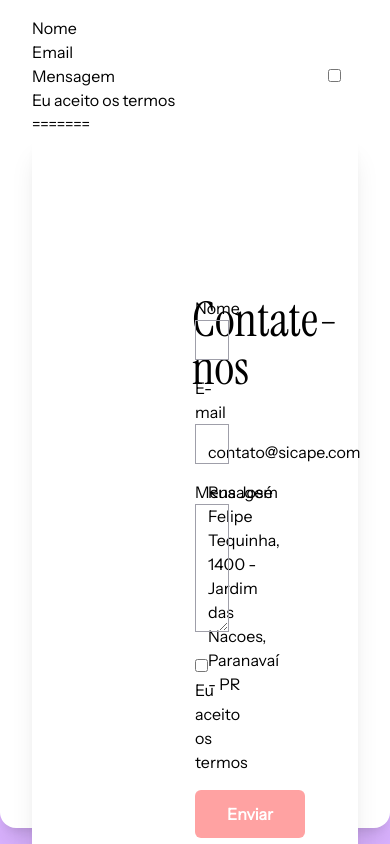
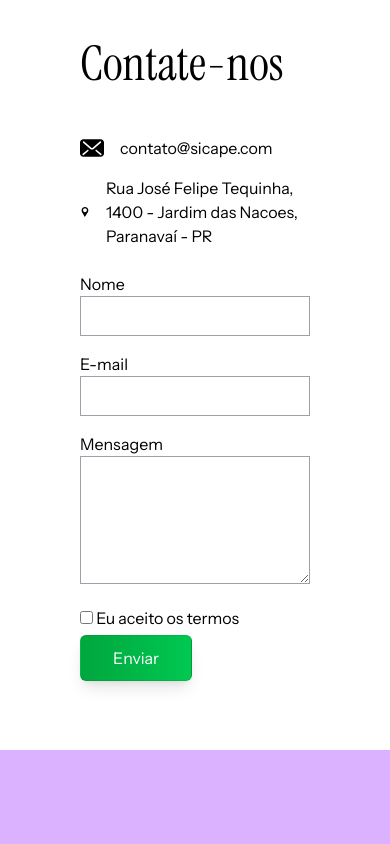
Before and after one commit to CS-PI-2026-Integrados/landing-page, a plain HTML site: page index.html in a window 390 px wide. Shown: the part 4260-5104 px from the top of the page. Drawn offline with Linux system fonts and the light colour scheme.

Commit message:
feat: implementar responsividade da tela de contatos para dispositivos mobile

```diff
--- a/src/sections/contact.html
+++ b/src/sections/contact.html
@@ -1,37 +1,6 @@
-<div class="container mx-auto bg-red-1000 h-dvh" id="#contact">
-<<<<<<< HEAD
-    <section id="contact-section" class="flex item-center justify-center h-full">
-        <div class="w-full bg-white p-8 rounded-2xl shadow-xl">
-            <form>
-
-                    <div>
-                        <label for="name">Nome</label>
-                        <input id="name" type="text" name="fname">
-                    </div>
-
-
-
-                    <td>
-                        Email
-                    </td>
-                    <td>
-                        <input type="text" name="femail">
-                    </td>
-                </tr>
-                <tr>
-                    <td>Mensagem</td>
-                    <td><input type="text" name="fmessage"></td>
-                </tr>
-                <tr>
-                    <td>
-                        <input type="checkbox" name="fterms">
-                        <span>Eu aceito os termos</span>
-                    </td>
-                </tr>
-            </form>
-=======
+<div class="container mx-auto bg-red-1000" id="#contact">
     <section id="contact-section" class="flex justify-center h-full">
-        <div class="w-full bg-white p-8 shadow-xl grid grid-cols-2 p-40">
+        <div class="p-20 w-full bg-grey-500 grid grid-cols-1  md:grid-cols-2 gap-6">
             <div class="flex flex-col">
                 <h1 class="text-5xl mb-12 serif">Contate-nos</h1>
                 <div id="contatos" class="flex flex-col gap-4">
@@ -82,11 +51,10 @@
                         <label for="term-check">Eu aceito os termos</label>
                     </div>
                     <div>
-                        <button class="bg-red-300 text-white font-bold py-3 px-8 self-start rounded-md">Enviar</button>
+                        <a href="mailto:contato@sicape.com" class="bg-gradient-to-r from-green-600 to-green-500 border border-neutral-800/10 shadow-lg hover:bg-green-800 transition hover:scale-95 text-white font-medium py-3 px-8 self-start rounded-md">Enviar</a>
                     </div>
                 </form>
             </div>
->>>>>>> 0216cd6 (fix: corrigindo importacao de fontes)
         </div>
     </section>
 </div>
```
